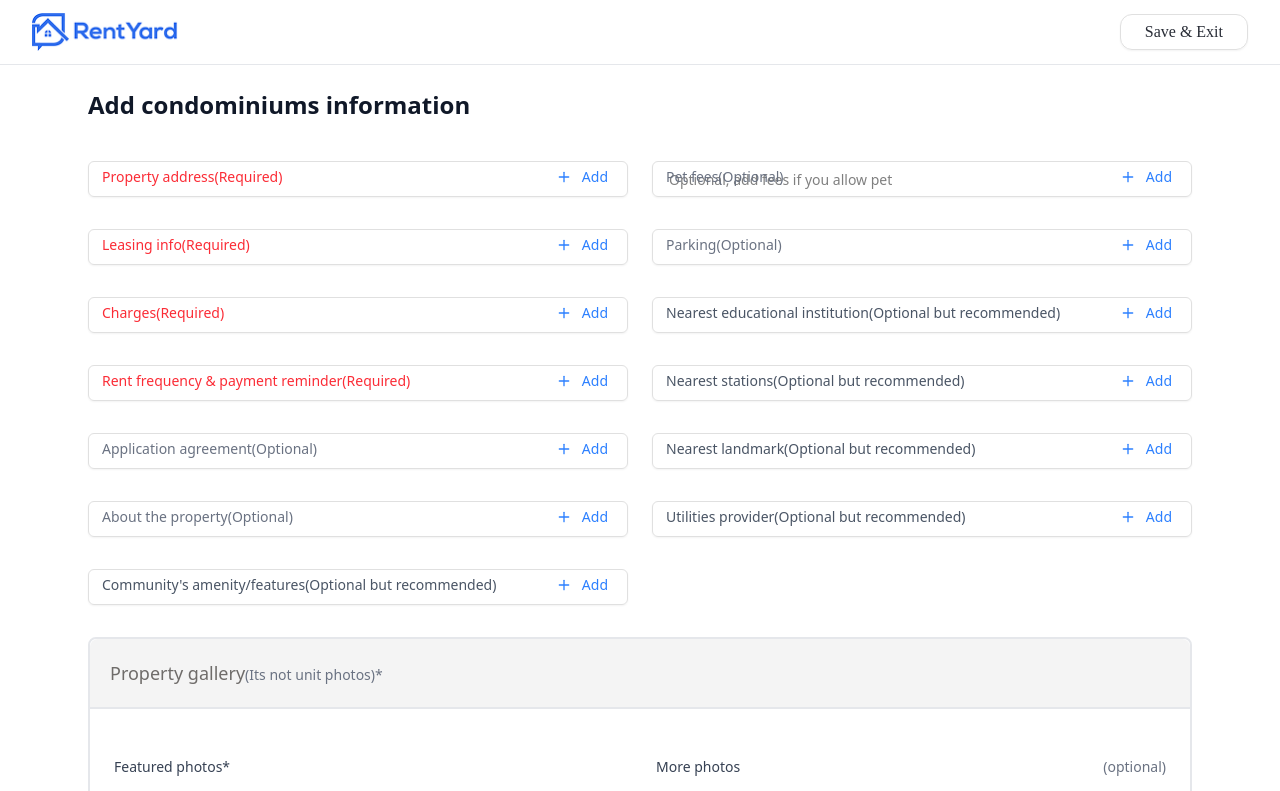
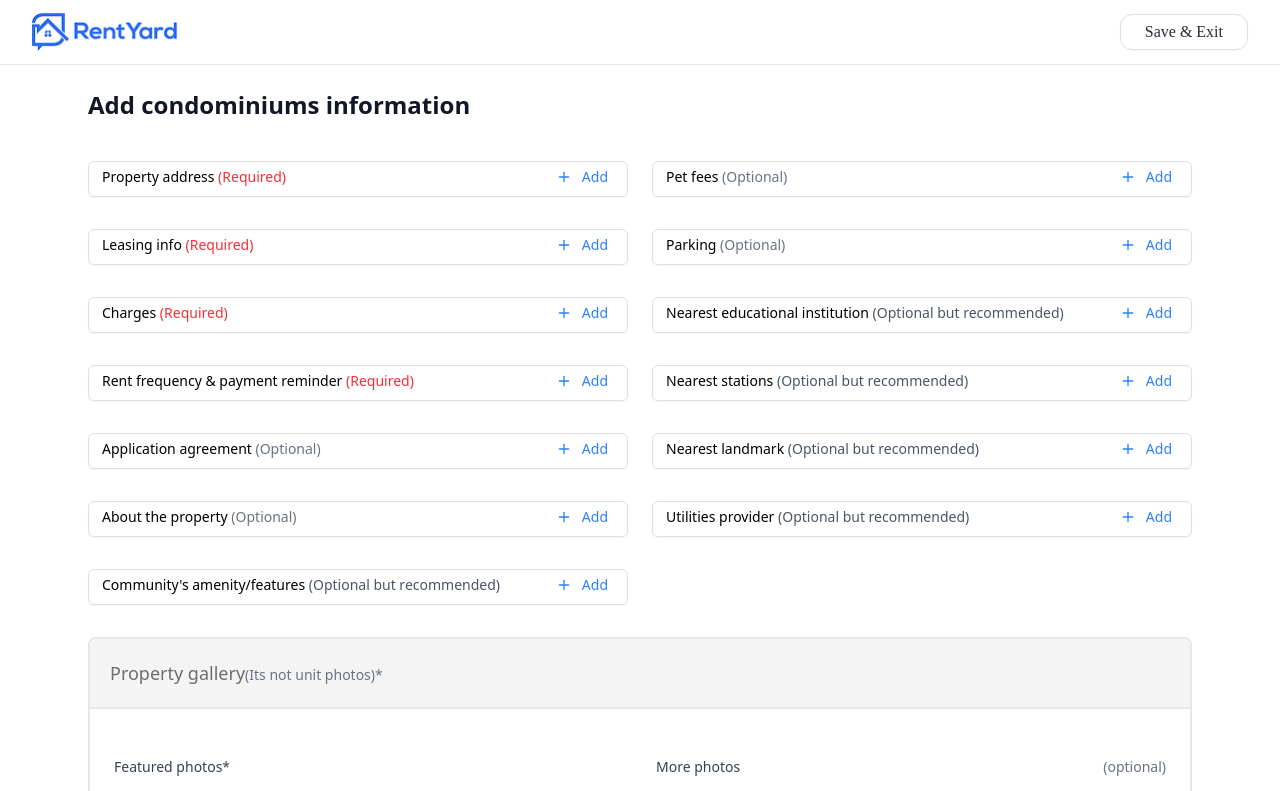
Before and after one commit to Ujjal-ENG/RentYard, a Next.js app: page /address in a window 1280 px wide. Shown: the top 791 px of the page. Built offline with nearby package versions, Linux system fonts and the light colour scheme.

Commit message:
feat: enhance form components with improved label handling and add new schemas for property and leasing information

```diff
--- a/app/address/page.tsx
+++ b/app/address/page.tsx
@@ -61,7 +61,7 @@ export default function CondoForm() {
               control={form.control}
               name="petFees"
               label="Pet fees"
-              placeholder="Optional, add fees if you allow pet"
+
               error={form.formState.errors.petFees}
             />
 
--- a/components/condo-form/types.ts
+++ b/components/condo-form/types.ts
@@ -105,3 +105,55 @@ export interface FormFieldProps {
   recommended?: boolean
   type?: 'input' | 'textarea'
 }
+
+export const propertyAddressSchema = z.object({
+  propertyName: z.string().min(1, "Property name is required"),
+  totalApartmentUnit: z.string().min(1, "Total apartment unit is required"),
+  propertyWebsite: z.string().optional(),
+  country: z.string().min(1, "Country is required"),
+  streetAddress: z.string().min(1, "Street address is required"),
+  aptSuiteUnit: z.string().optional(),
+  city: z.string().min(1, "City is required"),
+  state: z.string().min(1, "State is required"),
+  zipCode: z.string().min(1, "Zip code is required")
+})
+
+export const leasingInfoSchema = z.object({
+  leasingManagerName: z.string().min(1, "Leasing manager name is required"),
+  leasingManagerPhone: z.string().min(1, "Phone number is required"),
+  leasingManagerEmail: z.string().email("Invalid email address"),
+  addressSameAsProperty: z.boolean().default(false)
+})
+
+export const chargesSchema = z.object({
+  applicationFee: z.string().min(1, "Application fee is required"),
+  applicantType: z.string().min(1, "Applicant type is required"),
+  adminFee: z.string().min(1, "Admin fee is required")
+})
+
+export const rentFrequencySchema = z.object({
+  rentPaymentFrequency: z.string().min(1, "Rent payment frequency is required"),
+  rentReminderDate: z.string().min(1, "Rent reminder date is required"),
+  rentDueDate: z.string().min(1, "Rent due date is required")
+})
+
+
+// Amenities data
+export const amenitiesData = [
+  { id: 'air-conditioning', label: 'Air conditioning', icon: '❄️' },
+  { id: 'cable-ready', label: 'Cable ready', icon: '📺' },
+  { id: 'ceiling-fan', label: 'Ceiling fan', icon: '🌀' },
+  { id: 'high-ceilings', label: 'High ceilings', icon: '🏛️' },
+  { id: 'private-balcony', label: 'Private balcony', icon: '🏠' },
+  { id: 'refrigerator', label: 'Refrigerator', icon: '❄️' },
+  { id: 'wooded-views', label: 'Wooded views', icon: '🌲' },
+  { id: 'wd-hookup', label: 'W/D hookup', icon: '🔌' },
+  { id: 'hardwood-floor', label: 'Hardwood Floor (home)', icon: '🪵' },
+  { id: 'hardwood-floor-2', label: 'Hardwood Floor (home)', icon: '🪵' },
+  { id: 'fireplace', label: 'Fireplace (home)', icon: '🔥' },
+  { id: 'first-aid-kit', label: 'First aid kit', icon: '🏥' },
+  { id: 'carbon-monoxide', label: 'Carbon monoxide alarm', icon: '⚠️' },
+  { id: 'expanded-patios', label: 'Expanded patios (home)', icon: '🏡' },
+  { id: 'free-parking', label: 'Free parking on premises', icon: '🅿️' },
+  { id: 'fire-extinguisher', label: 'Fire extinguisher', icon: '🧯' },
+]
--- a/elements/input/FormField.tsx
+++ b/elements/input/FormField.tsx
@@ -27,23 +27,27 @@ export function CustomFormField<T extends FieldValues>({
   type = 'input',
   error
 }: CustomFormFieldProps<T>) {
-  const getLabelText = () => {
-    if (required) return `${label}(Required)`
-    if (recommended) return `${label}(Optional but recommended)`
-    return `${label}(Optional)`
-  }
+const getStyledLabel = () => {
+  return (
+    <span>
+      {label}
+      {required && <span className="text-red-500"> (Required)</span>}
+      {!required && recommended && (
+        <span className="text-gray-600"> (Optional but recommended)</span>
+      )}
+      {!required && !recommended && (
+        <span className="text-gray-500"> (Optional)</span>
+      )}
+    </span>
+  );
+};
 
-  const getLabelColor = () => {
-    if (required) return "text-red-500"
-    if (recommended) return "text-gray-600"
-    return "text-gray-500"
-  }
 
   return (
     <div className="space-y-2">
       <div className="relative flex items-center justify-between">
-        <FormLabel className={cn("text-sm font-medium absolute top-3.5 left-3.5", getLabelColor())}>
-          {getLabelText()}
+        <FormLabel className="text-sm font-medium absolute top-3.5 left-3.5">
+          {getStyledLabel()}
         </FormLabel>
         <Button
           type="button"
```
Also changed, not shown: components/condo-form/FormFooter.tsx (+8 -6 lines).
